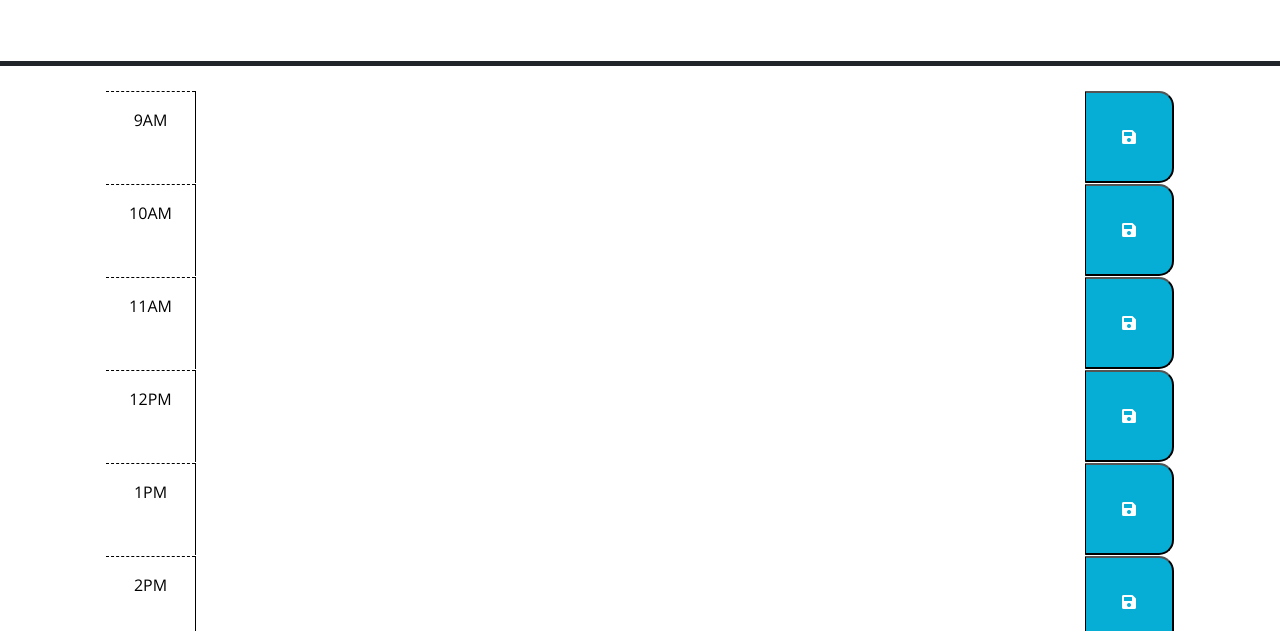
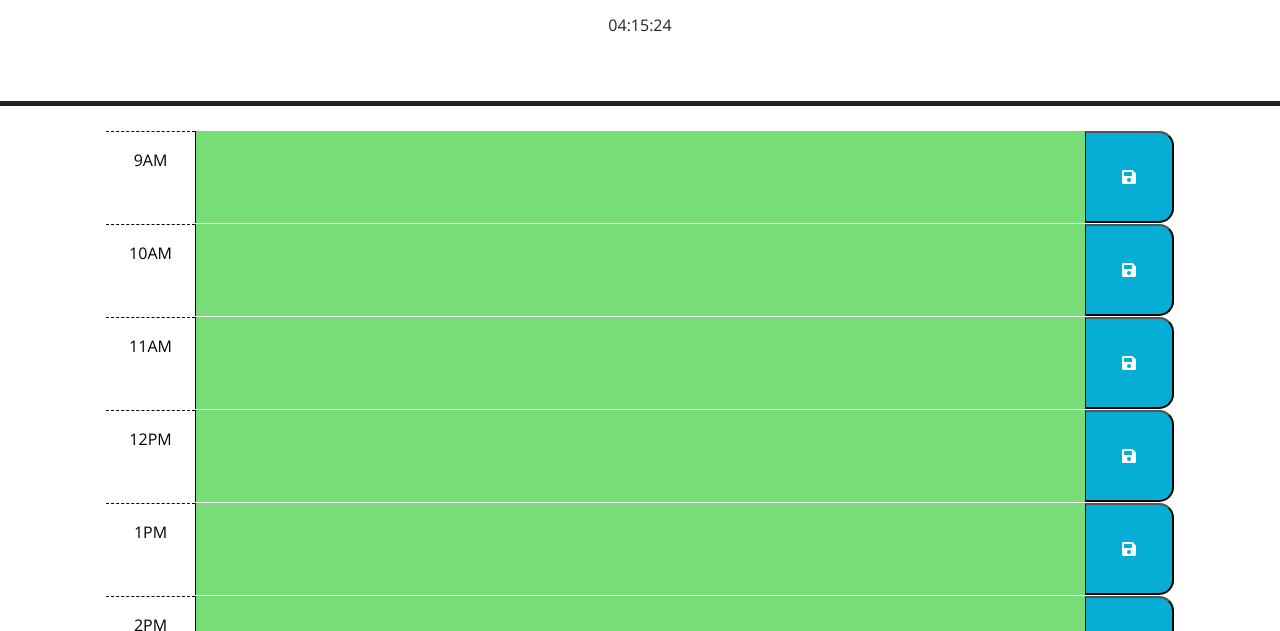
Before and after one commit to vladesovc/Event-Planner-Basic, a plain HTML site: page Develop/index.html in a window 1280 px wide. Shown: the part 166-797 px from the top of the page. Drawn offline with nearby package versions, Linux system fonts and the light colour scheme; files that its build step writes are made by us from their sources.

Commit message:
forgot to relink, CSS and javascript now that they are in assets, completed

```diff
--- a/Develop/index.html
+++ b/Develop/index.html
@@ -9,7 +9,7 @@
   <link rel="stylesheet" href="https://use.fontawesome.com/releases/v5.8.1/css/all.css"
     integrity="sha384-50oBUHEmvpQ+1lW4y57PTFmhCaXp0ML5d60M1M7uH2+nqUivzIebhndOJK28anvf" crossorigin="anonymous" />
   <link href="https://fonts.googleapis.com/css?family=Open+Sans&display=swap" rel="stylesheet" />
-  <link rel="stylesheet" href="./style.css" />
+  <link rel="stylesheet" href="./assets/style.css" />
   <title>Work Day Scheduler</title>
 </head>
 
@@ -100,7 +100,7 @@
     integrity="sha256-iu/zLUB+QgISXBLCW/mcDi/rnf4m4uEDO0wauy76x7U=" crossorigin="anonymous"></script>
 
   <script src="https://code.jquery.com/jquery-3.4.1.min.js"></script>
-  <script src="./script.js"></script>
+  <script src="./assets/script.js"></script>
 </body>
 
 </html>
```
